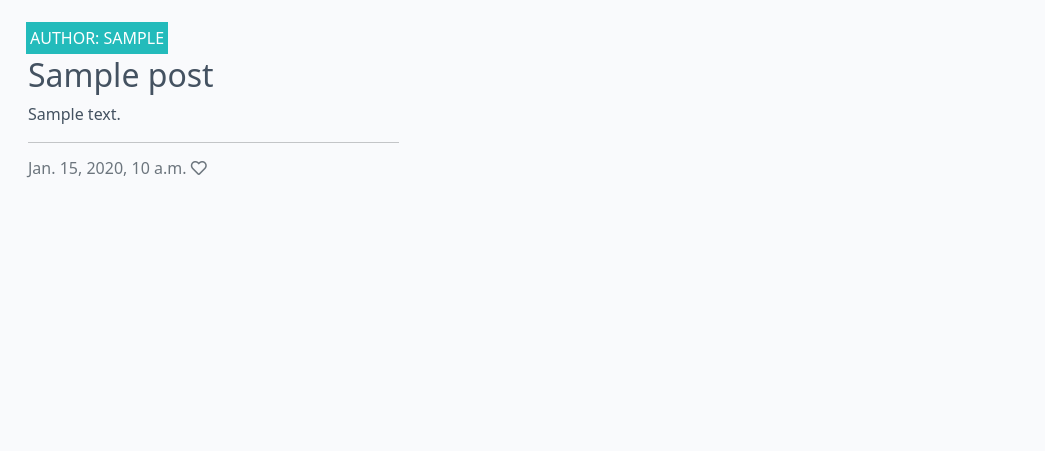
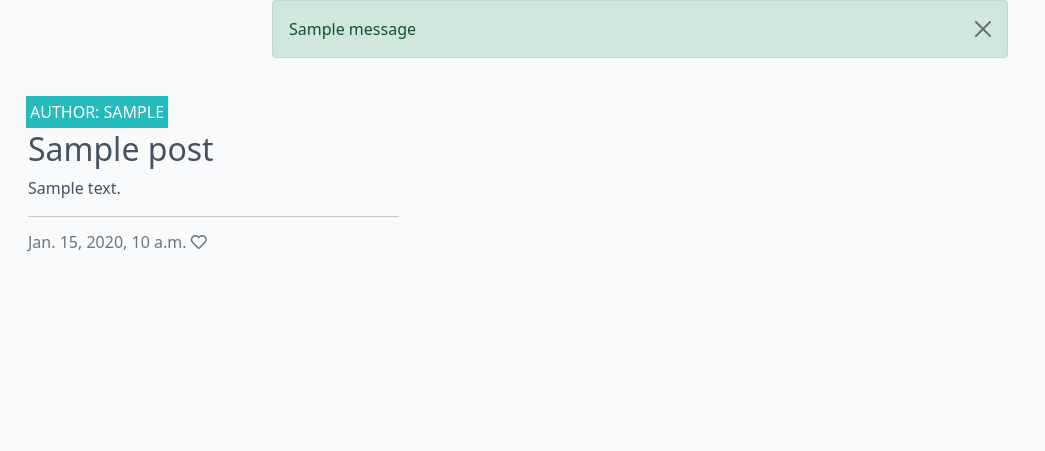
Before and after one commit to Chrisfaherty/ci-p4-pv, a Django app: page / in a window 1280 px wide. Shown: the part 60-511 px from the top of the page, without its empty margins (0-1045 px from the left). Run offline with Django 4.2, Linux system fonts and the light colour scheme; tables that the repository leaves empty hold one stand-in row (values such as "Sample post"); one stand-in notice (Sample message) is shown; parts of the project's set-up code (start-up, migrations or seed data) failed here and were passed over.

Commit message:
Add messages to the base.html file

```diff
--- a/templates/base.html
+++ b/templates/base.html
@@ -57,6 +57,21 @@
         </div>
     </nav>
 
+<div class="container">
+    <div class="row">
+        <div class="col-md-8 offset-md-2">
+            {% for message in messages %}
+                <div class="alert {{ message.tags }} alert-dismissible fade show" id="msg" role="alert">
+                    {{ message | safe }}
+                    <button type="button" class="btn-close" data-bs-dismiss="alert" aria-label="Close">
+
+                    </button>
+                </div>
+            {% endfor %}
+        </div>
+    </div>
+</div>
+
     <main class="flex-shrink-0 main-bg">
         {% block content %}
         <!-- Content Goes here -->
```
